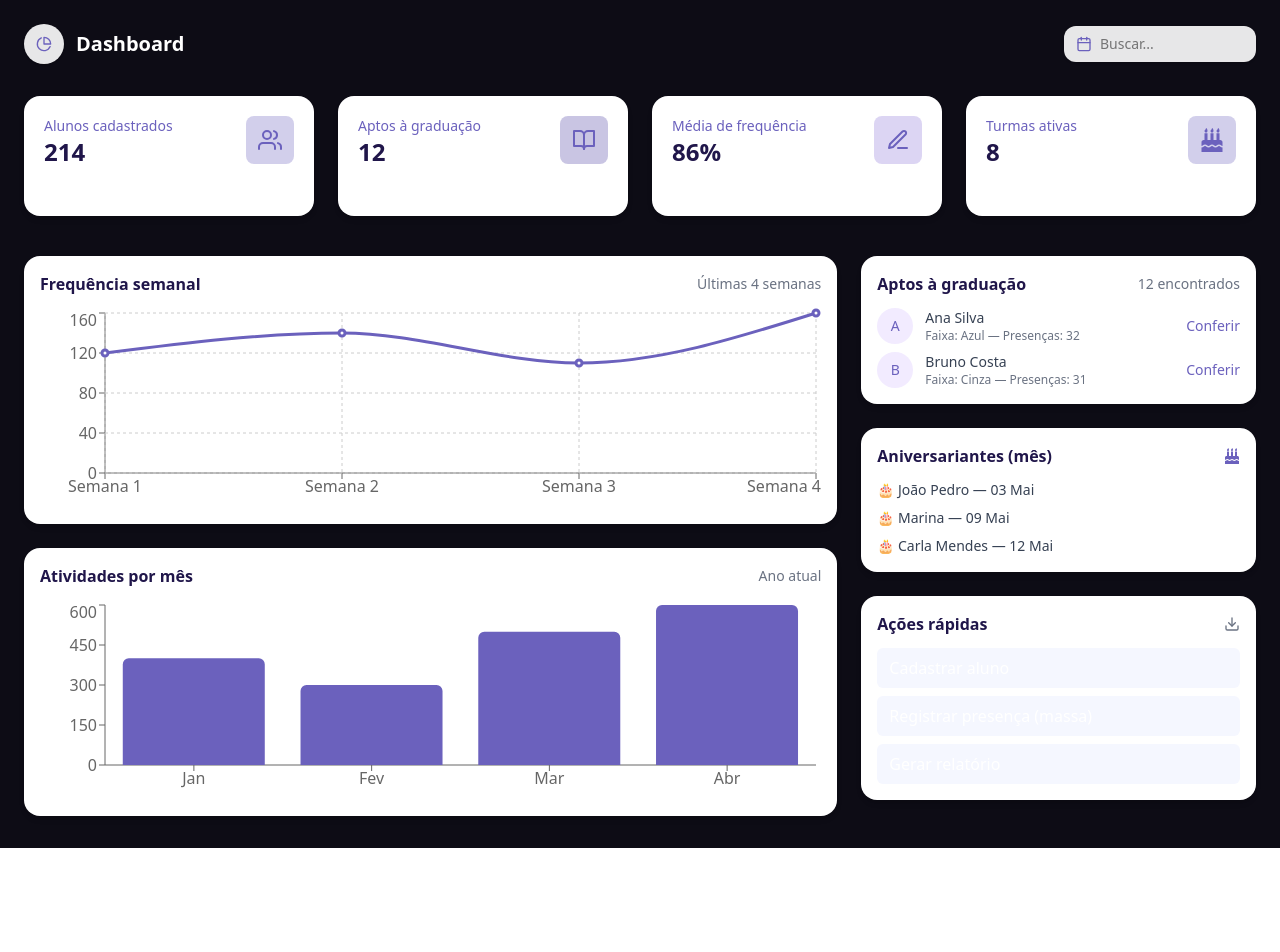
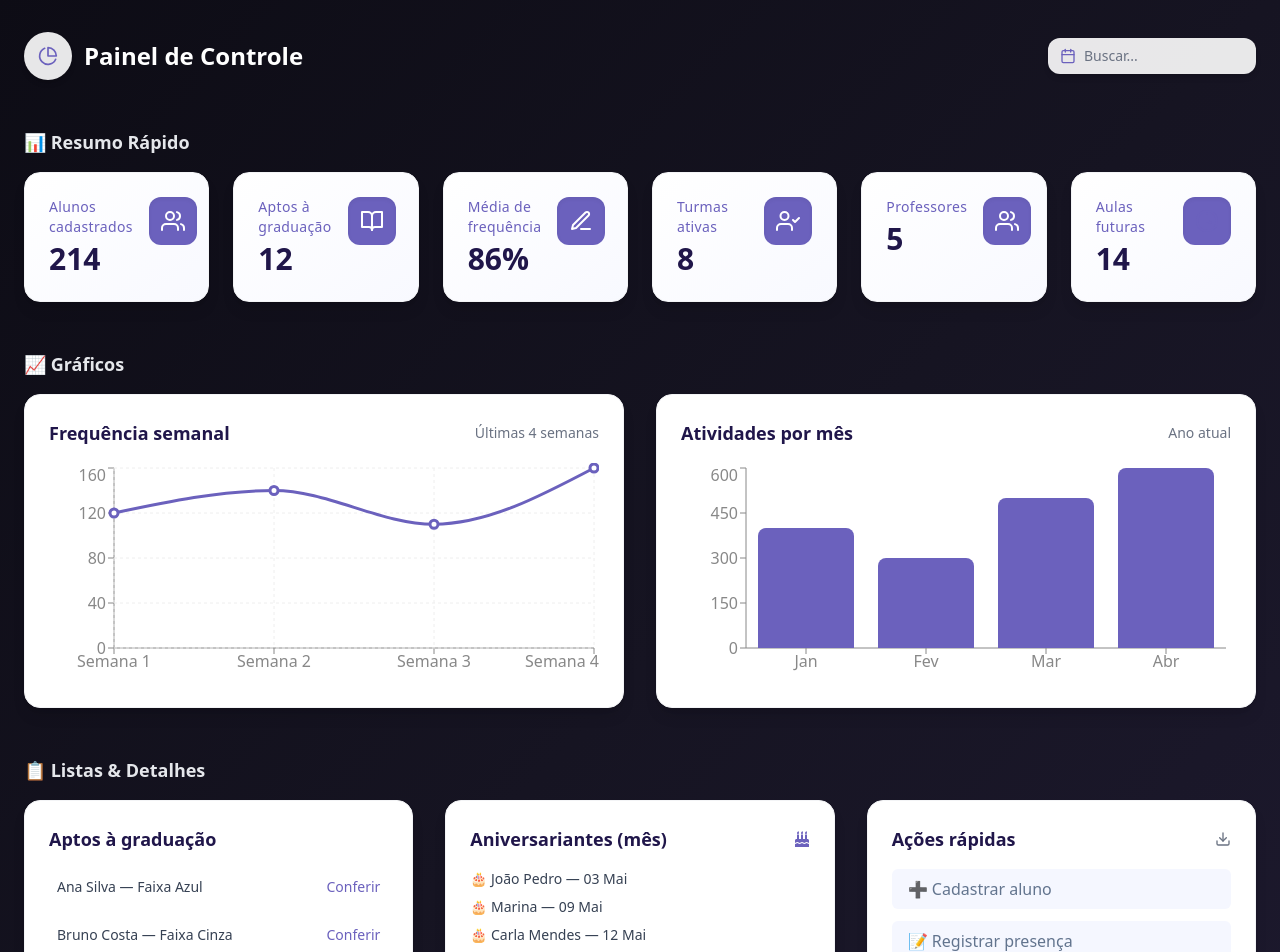
Before and after one commit to Lorranny125690/Morimistu, a React (Vite) app: page /dashboard in a window 1280 px wide. Shown: the part 80-1032 px from the top of the page. Before the commit the page ends 928 px from the top, so only its background shows below. Built offline with nearby package versions, Linux system fonts and the light colour scheme.

Commit message:
dashboard

```diff
--- a/src/screens/dashboard/dashboard.tsx
+++ b/src/screens/dashboard/dashboard.tsx
@@ -6,6 +6,8 @@ import {
   FiCalendar,
   FiDownload,
   FiPieChart,
+  FiUserCheck,
+  FiClock,
 } from "react-icons/fi";
 import { FaBirthdayCake } from "react-icons/fa";
 import {
@@ -49,13 +51,28 @@ interface Stats {
   studentsEligible: number;
   avgAttendancePercent: number;
   activeClasses: number;
+  totalTeachers: number;
+  futureClasses: number;
 }
 const mockStats: Stats = {
   totalStudents: 214,
   studentsEligible: 12,
   avgAttendancePercent: 86,
   activeClasses: 8,
+  totalTeachers: 5,
+  futureClasses: 14,
 };
+
+interface Student {
+  name: string;
+  faixa: string;
+  presences: number;
+}
+const advancedStudents: Student[] = [
+  { name: "Carlos Oliveira", faixa: "Roxa", presences: 45 },
+  { name: "Fernanda Souza", faixa: "Marrom", presences: 52 },
+  { name: "Lucas Mendes", faixa: "Preta", presences: 60 },
+];
 
 /* ---------------- Components ---------------- */
 interface StatCardProps {
@@ -67,14 +84,21 @@ interface StatCardProps {
 const StatCard: React.FC<StatCardProps> = ({ title, value, icon, accent }) => (
   <motion.div
     whileHover={{ y: -6 }}
-    className="bg-white rounded-2xl p-5 shadow-md flex flex-col justify-between min-h-[120px]"
+    transition={{ type: "spring", stiffness: 200 }}
+    className="bg-gradient-to-br from-white to-[#F8F9FF] rounded-2xl p-6 shadow-lg flex flex-col justify-between border border-gray-100"
   >
     <div className="flex items-start justify-between gap-4">
       <div className="flex flex-col">
-        <span className="text-sm text-[#6b61bd] font-medium">{title}</span>
-        <span className="text-2xl font-bold text-[#20164a]">{value}</span>
+        <span className="text-sm text-[#6b61bd] font-medium tracking-wide">
+          {title}
+        </span>
+        <span className="text-3xl font-extrabold text-[#20164a] mt-1">
+          {value}
+        </span>
       </div>
-      <div className={`p-3 rounded-lg ${accent} bg-opacity-10`}>{icon}</div>
+      <div className={`p-3 rounded-xl ${accent} bg-opacity-20 shadow-inner`}>
+        {icon}
+      </div>
     </div>
   </motion.div>
 );
@@ -82,155 +106,152 @@ const StatCard: React.FC<StatCardProps> = ({ title, value, icon, accent }) => (
 /* ---------------- Dashboard Page ---------------- */
 export const Dashboard: React.FC = () => {
   return (
-    <div className="min-h-screen bg-[#0D0C15] text-white font-sans px-6 py-8">
+    <div className="min-h-screen bg-gradient-to-br from-[#0D0C15] via-[#161422] to-[#1E1A30] text-white font-sans px-6 py-10 space-y-12">
       {/* Header */}
-      <div className="flex items-center justify-between mb-8">
+      <header className="flex items-center justify-between">
         <div className="flex items-center gap-3">
-          <div className="rounded-full bg-white/90 w-10 h-10 flex items-center justify-center shadow-sm">
-            <FiPieChart className="text-[#6B61BD]" />
+          <div className="rounded-full bg-white/90 w-12 h-12 flex items-center justify-center shadow-md">
+            <FiPieChart className="text-[#6B61BD] text-xl" />
           </div>
-          <h2 className="text-xl font-semibold text-white">Dashboard</h2>
+          <h2 className="text-2xl font-bold text-white">Painel de Controle</h2>
         </div>
 
         <div className="flex items-center gap-3">
-          <div className="bg-white/90 rounded-xl px-3 py-2 flex items-center gap-2 shadow-sm">
+          <div className="bg-white/90 rounded-xl px-3 py-2 flex items-center gap-2 shadow-md">
             <FiCalendar className="text-[#6B61BD]" />
             <input
-              className="bg-transparent outline-none w-36 text-sm text-black"
+              className="bg-transparent outline-none w-40 text-sm text-black placeholder-gray-500"
               placeholder="Buscar..."
             />
           </div>
         </div>
-      </div>
+      </header>
 
-      {/* Stats Cards */}
-      <div className="grid grid-cols-1 md:grid-cols-4 gap-6 mb-10">
+      {/* Seção 1 - Estatísticas rápidas */}
+      <section>
+        <h3 className="text-lg font-semibold mb-4 text-gray-200">
+          📊 Resumo Rápido
+        </h3>
+        <div className="grid grid-cols-1 md:grid-cols-3 lg:grid-cols-6 gap-6">
           <StatCard
             title="Alunos cadastrados"
             value={mockStats.totalStudents}
-          icon={<FiUsers className="text-2xl text-[#6B61BD]" />}
-          accent="bg-[#6B61BD]/30"
+            icon={<FiUsers className="text-2xl text-white" />}
+            accent="bg-[#6B61BD]"
           />
           <StatCard
             title="Aptos à graduação"
             value={mockStats.studentsEligible}
-          icon={<FiBookOpen className="text-2xl text-[#6B61BD]" />}
-          accent="bg-[#4c3fa1]/30"
+            icon={<FiBookOpen className="text-2xl text-whit" />}
+            accent="bg-[#6b61bd]"
           />
           <StatCard
             title="Média de frequência"
             value={`${mockStats.avgAttendancePercent}%`}
-          icon={<FiEdit3 className="text-2xl text-[#6B61BD]" />}
-          accent="bg-[#8b76d6]/30"
+            icon={<FiEdit3 className="text-2xl text-white" />}
+            accent="bg-[#6b61bd]"
           />
           <StatCard
             title="Turmas ativas"
             value={mockStats.activeClasses}
-          icon={<FaBirthdayCake className="text-2xl text-[#6B61BD]" />}
-          accent="bg-[#6b61bd]/30"
+            icon={<FiUserCheck className="text-2xl text-white" />}
+            accent="bg-[#6b61bd]"
+          />
+          <StatCard
+            title="Professores"
+            value={mockStats.totalTeachers}
+            icon={<FiUsers className="text-2xl text-white" />}
+            accent="bg-[#6b61bd]"
+          />
+          <StatCard
+            title="Aulas futuras"
+            value={mockStats.futureClasses}
+            icon={<FiClock className="text-2xl text-[#6B61BD]" />}
+            accent="bg-[#6b61bd]"
           />
         </div>
+      </section>
 
-      {/* Main Grid */}
-      <div className="grid grid-cols-1 lg:grid-cols-3 gap-6">
-        {/* Left column (charts) */}
-        <div className="lg:col-span-2 grid grid-rows-2 gap-6">
+      {/* Seção 2 - Gráficos */}
+      <section>
+        <h3 className="text-lg font-semibold mb-4 text-gray-200">📈 Gráficos</h3>
+        <div className="grid grid-cols-1 lg:grid-cols-2 gap-8">
           {/* Frequência semanal */}
-          <div className="bg-white rounded-2xl p-4 shadow-md">
-            <div className="flex items-center justify-between mb-3">
-              <h4 className="text-[#20164a] font-semibold">
+          <div className="bg-white rounded-2xl p-6 shadow-lg border border-gray-100">
+            <div className="flex items-center justify-between mb-4">
+              <h4 className="text-[#20164a] text-lg font-semibold">
                 Frequência semanal
               </h4>
               <span className="text-sm text-gray-500">Últimas 4 semanas</span>
             </div>
-            <div style={{ width: "100%", height: 200 }}>
-              <ResponsiveContainer>
+            <ResponsiveContainer width="100%" height={220}>
               <LineChart data={attendanceData}>
-                  <XAxis dataKey="name" />
-                  <YAxis />
-                  <CartesianGrid strokeDasharray="3 3" />
+                <XAxis dataKey="name" stroke="#888" />
+                <YAxis stroke="#888" />
+                <CartesianGrid strokeDasharray="3 3" stroke="#eee" />
                 <Tooltip />
                 <Line
                   type="monotone"
                   dataKey="presences"
                   stroke="#6B61BD"
                   strokeWidth={3}
-                    dot={{ r: 3 }}
+                  dot={{ r: 4 }}
                 />
               </LineChart>
             </ResponsiveContainer>
           </div>
-          </div>
 
           {/* Atividades por mês */}
-          <div className="bg-white rounded-2xl p-4 shadow-md">
-            <div className="flex items-center justify-between mb-3">
-              <h4 className="text-[#20164a] font-semibold">Atividades por mês</h4>
+          <div className="bg-white rounded-2xl p-6 shadow-lg border border-gray-100">
+            <div className="flex items-center justify-between mb-4">
+              <h4 className="text-[#20164a] text-lg font-semibold">
+                Atividades por mês
+              </h4>
               <span className="text-sm text-gray-500">Ano atual</span>
             </div>
-            <div style={{ width: "100%", height: 200 }}>
-              <ResponsiveContainer>
+            <ResponsiveContainer width="100%" height={220}>
               <BarChart data={salesData}>
-                  <XAxis dataKey="name" />
-                  <YAxis />
+                <XAxis dataKey="name" stroke="#888" />
+                <YAxis stroke="#888" />
                 <Tooltip />
-                  <Bar
-                    dataKey="value"
-                    fill="#6B61BD"
-                    radius={[6, 6, 0, 0]}
-                  />
+                <Bar dataKey="value" fill="#6B61BD" radius={[8, 8, 0, 0]} />
               </BarChart>
             </ResponsiveContainer>
           </div>
         </div>
-        </div>
+      </section>
 
-        {/* Right column */}
-        <aside className="space-y-6">
+      {/* Seção 3 - Listas e Tabelas */}
+      <section>
+        <h3 className="text-lg font-semibold mb-4 text-gray-200">
+          📋 Listas & Detalhes
+        </h3>
+        <div className="grid grid-cols-1 lg:grid-cols-3 gap-8">
           {/* Aptos à graduação */}
-          <div className="bg-white rounded-2xl p-4 shadow-md">
-            <div className="flex items-center justify-between mb-3">
-              <h4 className="text-[#20164a] font-semibold">Aptos à graduação</h4>
-              <span className="text-sm text-gray-500">
-                {mockStats.studentsEligible} encontrados
-              </span>
-            </div>
-            <ul className="space-y-2 text-sm text-gray-700">
-              <li className="flex items-center justify-between">
-                <div className="flex items-center gap-3">
-                  <div className="w-9 h-9 bg-[#F2EBFF] rounded-full flex items-center justify-center text-[#6B61BD]">
-                    A
-                  </div>
-                  <div>
-                    <div className="font-medium">Ana Silva</div>
-                    <div className="text-xs text-gray-500">
-                      Faixa: Azul — Presenças: 32
-                    </div>
-                  </div>
-                </div>
-                <button className="text-sm text-[#6B61BD]">Conferir</button>
+          <div className="bg-white rounded-2xl p-6 shadow-lg border border-gray-100">
+            <h4 className="text-[#20164a] text-lg font-semibold mb-4">
+              Aptos à graduação
+            </h4>
+            <ul className="space-y-3 text-sm text-gray-700">
+              <li className="flex items-center justify-between hover:bg-gray-50 p-2 rounded-lg transition">
+                <span>Ana Silva — Faixa Azul</span>
+                <button className="text-sm text-[#6B61BD] hover:underline">
+                  Conferir
+                </button>
               </li>
-              <li className="flex items-center justify-between">
-                <div className="flex items-center gap-3">
-                  <div className="w-9 h-9 bg-[#F2EBFF] rounded-full flex items-center justify-center text-[#6B61BD]">
-                    B
-                  </div>
-                  <div>
-                    <div className="font-medium">Bruno Costa</div>
-                    <div className="text-xs text-gray-500">
-                      Faixa: Cinza — Presenças: 31
-                    </div>
-                  </div>
-                </div>
-                <button className="text-sm text-[#6B61BD]">Conferir</button>
+              <li className="flex items-center justify-between hover:bg-gray-50 p-2 rounded-lg transition">
+                <span>Bruno Costa — Faixa Cinza</span>
+                <button className="text-sm text-[#6B61BD] hover:underline">
+                  Conferir
+                </button>
               </li>
             </ul>
           </div>
 
           {/* Aniversariantes */}
-          <div className="bg-white rounded-2xl p-4 shadow-md">
-            <div className="flex items-center justify-between mb-3">
-              <h4 className="text-[#20164a] font-semibold">
+          <div className="bg-white rounded-2xl p-6 shadow-lg border border-gray-100">
+            <div className="flex items-center justify-between mb-4">
+              <h4 className="text-[#20164a] text-lg font-semibold">
                 Aniversariantes (mês)
               </h4>
               <FaBirthdayCake className="text-[#6B61BD]" />
@@ -242,26 +263,55 @@ export const Dashboard: React.FC = () => {
             </ul>
           </div>
 
-          {/* Quick actions */}
-          <div className="bg-white rounded-2xl p-4 shadow-md">
-            <div className="flex items-center justify-between mb-3">
-              <h4 className="text-[#20164a] font-semibold">Ações rápidas</h4>
+          {/* Ações rápidas */}
+          <div className="bg-white rounded-2xl p-6 shadow-lg border border-gray-100">
+            <div className="flex items-center justify-between mb-4">
+              <h4 className="text-[#20164a] text-lg font-semibold">
+                Ações rápidas
+              </h4>
               <FiDownload className="text-gray-500" />
             </div>
-            <div className="grid gap-2">
-              <button className="w-full text-left px-3 py-2 rounded-md bg-[#F5F7FF]">
-                Cadastrar aluno
+            <div className="grid text-slate-500 gap-3">
+              <button className="w-full text-left px-4 py-2 rounded-md bg-[#F5F7FF] hover:bg-[#E9ECFF] transition">
+                ➕ Cadastrar aluno
               </button>
-              <button className="w-full text-left px-3 py-2 rounded-md bg-[#F5F7FF]">
-                Registrar presença (massa)
+              <button className="w-full text-left px-4 py-2 rounded-md bg-[#F5F7FF] hover:bg-[#E9ECFF] transition">
+                📝 Registrar presença
               </button>
-              <button className="w-full text-left px-3 py-2 rounded-md bg-[#F5F7FF]">
-                Gerar relatório
+              <button className="w-full text-left px-4 py-2 rounded-md bg-[#F5F7FF] hover:bg-[#E9ECFF] transition">
+                📊 Gerar relatório
               </button>
             </div>
           </div>
-        </aside>
         </div>
+      </section>
+
+      {/* Seção 4 - Tabela avançados */}
+      <section>
+        <h3 className="text-lg font-semibold mb-4 text-gray-200">
+          🥋 Alunos — Faixa Roxa ou superior
+        </h3>
+        <div className="overflow-x-auto bg-white rounded-2xl shadow-lg border border-gray-100">
+          <table className="min-w-full divide-y divide-gray-200 text-sm text-gray-700">
+            <thead className="bg-[#F8F9FF]">
+              <tr>
+                <th className="px-6 py-3 text-left font-semibold">Nome</th>
+                <th className="px-6 py-3 text-left font-semibold">Faixa</th>
+                <th className="px-6 py-3 text-left font-semibold">Presenças</th>
+              </tr>
+            </thead>
+            <tbody className="divide-y divide-gray-100">
+              {advancedStudents.map((student, idx) => (
+                <tr key={idx} className="hover:bg-gray-50 transition">
+                  <td className="px-6 py-3">{student.name}</td>
+                  <td className="px-6 py-3">{student.faixa}</td>
+                  <td className="px-6 py-3">{student.presences}</td>
+                </tr>
+              ))}
+            </tbody>
+          </table>
+        </div>
+      </section>
     </div>
   );
 };
```
Lines whose indentation alone changed are shown as unchanged.
